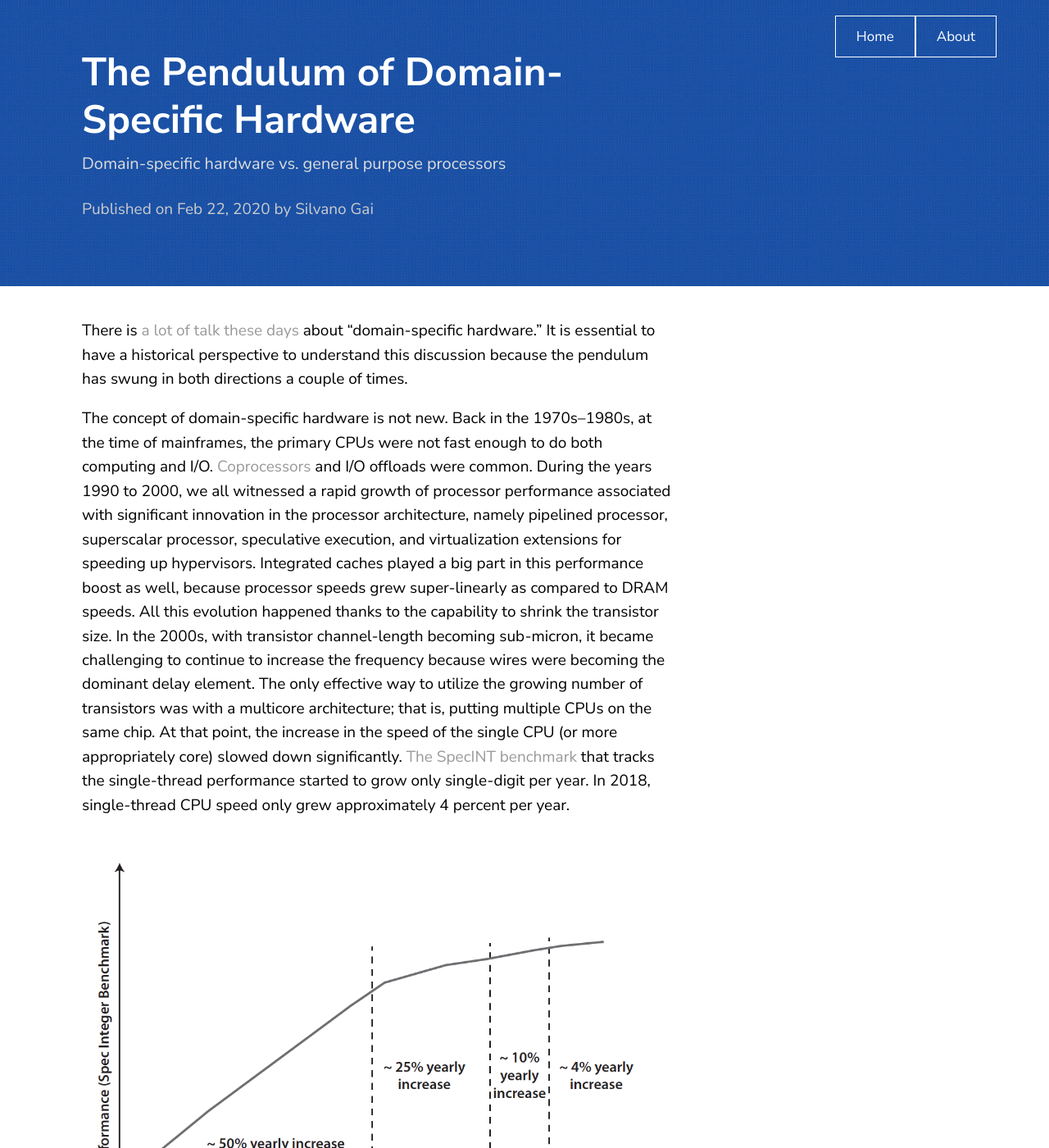
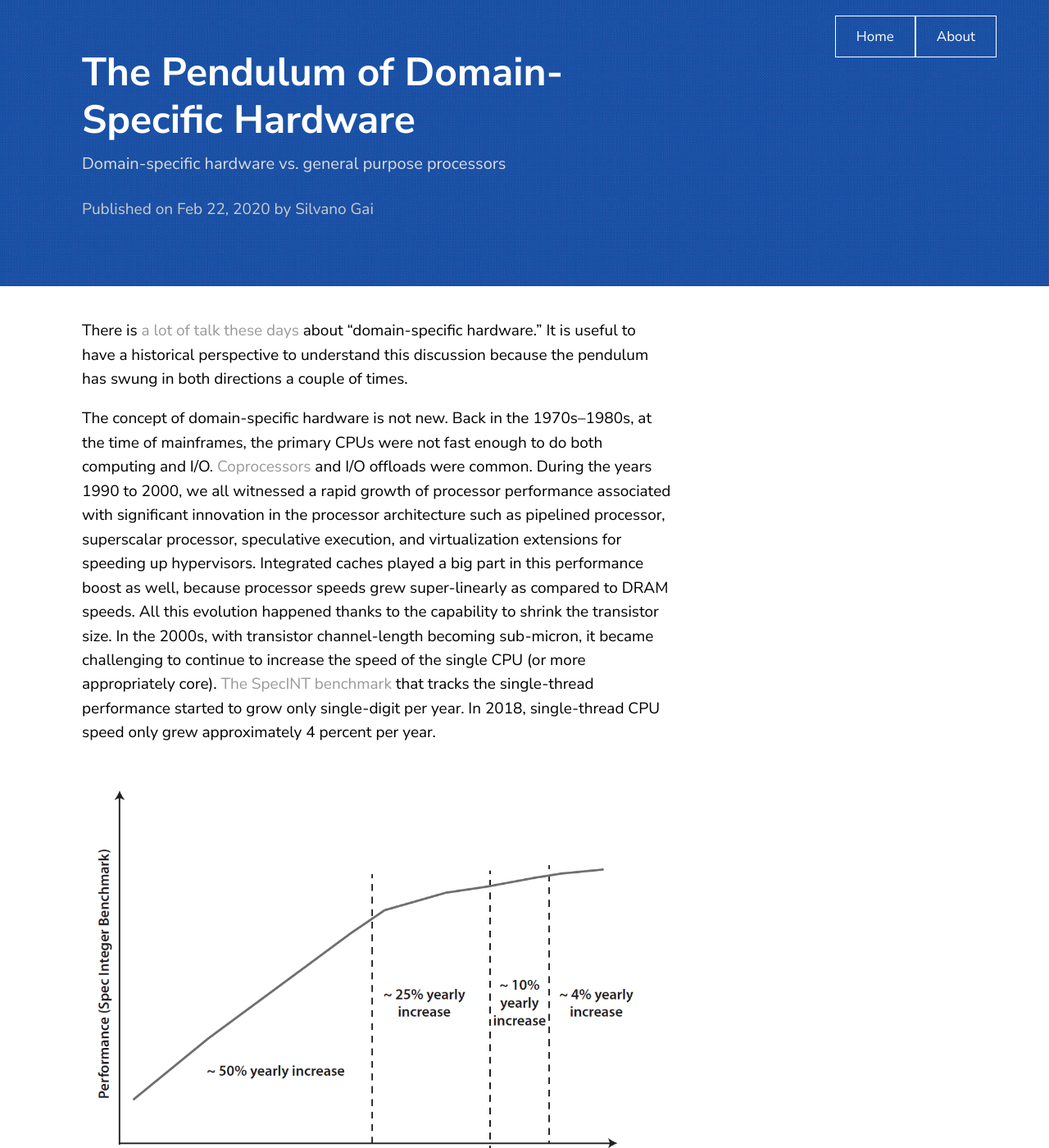
Before and after one commit to silvanogai/silvanogai, a Jekyll site: the page built from _posts/2020-02-22-pendulum.md, in a window 1280 px wide and 1400 px high. Shown: the whole window at 82% size. Built offline with Jekyll 4.4.1, drawn with Linux system fonts in a browser that asks for light colours; comment, search, counter and statistics services are not loaded; some of the changed text lies outside the part shown.

Commit message:
Claened pendulum

```diff
--- a/_posts/2020-02-22-pendulum.md
+++ b/_posts/2020-02-22-pendulum.md
@@ -6,13 +6,15 @@
 excerpt: A brief description of the popularity of domain Specific hardware and the reasons behind it
 description: Domain-specific hardware vs. general purpose processors
 ---
-There is [a lot of talk these days](https://www.nextplatform.com/2020/02/03/vertical-integration-is-eating-the-datacenter-part-two/) about "domain-specific hardware." It is essential to have a historical perspective to understand this discussion because the pendulum has swung in both directions a couple of times.
+There is [a lot of talk these days](https://www.nextplatform.com/2020/02/03/vertical-integration-is-eating-the-datacenter-part-two/) about "domain-specific hardware." It is useful to have a historical perspective to understand this discussion because the pendulum has swung in both directions a couple of times.
 
-The concept of domain-specific hardware is not new. Back in the 1970s–1980s, at the time of mainframes, the primary CPUs were not fast enough to do both computing and I/O. [Coprocessors](https://en.wikipedia.org/wiki/Coprocessor) and I/O offloads were common. During the years 1990 to 2000, we all witnessed a rapid growth of processor performance associated with significant innovation in the processor architecture, namely pipelined processor, superscalar processor, speculative execution, and virtualization extensions for speeding up hypervisors. Integrated caches played a big part in this performance boost as well, because processor speeds grew super-linearly as compared to DRAM speeds. All this evolution happened thanks to the capability to shrink the transistor size. In the 2000s, with transistor channel-length becoming sub-micron, it became challenging to continue to increase the frequency because wires were becoming the dominant delay element. The only effective way to utilize the growing number of transistors was with a multicore architecture; that is, putting multiple CPUs on the same chip. At that point, the increase in the speed of the single CPU (or more appropriately core) slowed down significantly. [The SpecINT benchmark](https://en.wikipedia.org/wiki/SPECint) that tracks the single-thread performance started to grow only single-digit per year. In 2018, single-thread CPU speed only grew approximately 4 percent per year.
+The concept of domain-specific hardware is not new. Back in the 1970s–1980s, at the time of mainframes, the primary CPUs were not fast enough to do both computing and I/O. [Coprocessors](https://en.wikipedia.org/wiki/Coprocessor) and I/O offloads were common. During the years 1990 to 2000, we all witnessed a rapid growth of processor performance associated with significant innovation in the processor architecture such as pipelined processor, superscalar processor, speculative execution, and virtualization extensions for speeding up hypervisors. Integrated caches played a big part in this performance boost as well, because processor speeds grew super-linearly as compared to DRAM speeds. All this evolution happened thanks to the capability to shrink the transistor size. In the 2000s, with transistor channel-length becoming sub-micron, it became challenging to continue to increase the speed of the single CPU (or more appropriately core). [The SpecINT benchmark](https://en.wikipedia.org/wiki/SPECint) that tracks the single-thread performance started to grow only single-digit per year. In 2018, single-thread CPU speed only grew approximately 4 percent per year.
 
 ![Book Cover](/assets/images/specint.png)
 
 The slowdown in [Moore's law](https://en.wikipedia.org/wiki/Moore%27s_law), the end of [Dennard scaling](https://en.wikipedia.org/wiki/Dennard_scaling), and other technical issues related to the difficulty of further reducing the size of the transistors are causing this slowdown. We will cover them in a future post.
+
+The only effective way to utilize the growing number of transistors was by introducing multicore architectures; that is, putting multiple CPUs on the same chip
 
 In 2010 the pendulum started to swing back. With the introduction of the "cloud," the cloud providers began to realize that the amount of I/O traffic was growing extremely fast due to the explosion of [East-West traffic,](https://en.wikipedia.org/wiki/East-west_traffic) storage networking, and applications that are I/O intensive. Implementing network, storage, and security services in the server CPU was consuming too many CPU cycles — these precious CPU cycles needed to be used and billed to users, not to services.
 The historical period with the mindset: "*... we don't need specialized hardware since CPU speeds continue increasing, CPUs are general-purpose, the software is easy to write …*" came to an end with a renewed interest in domain-specific hardware.
```
Also changed, not shown: other parts of _posts/2020-02-22-pendulum.md (+1 -1 lines).
